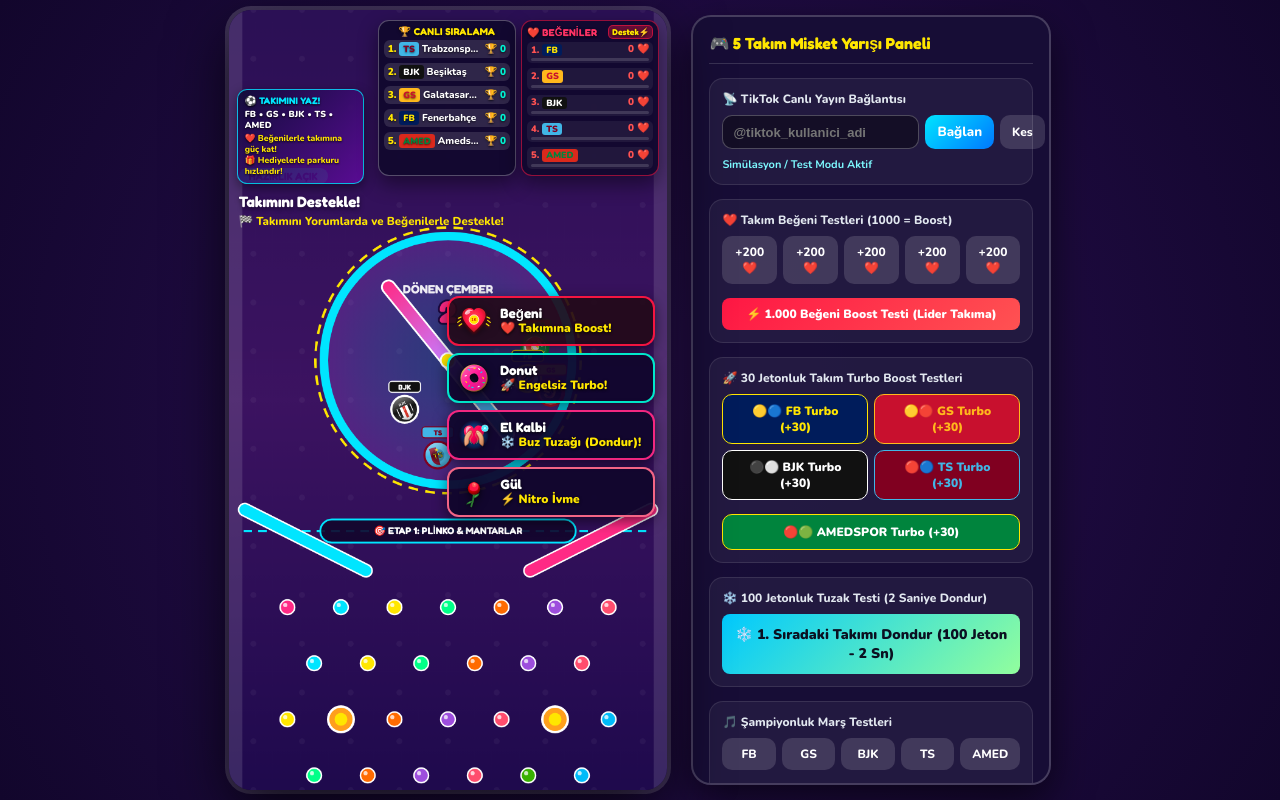
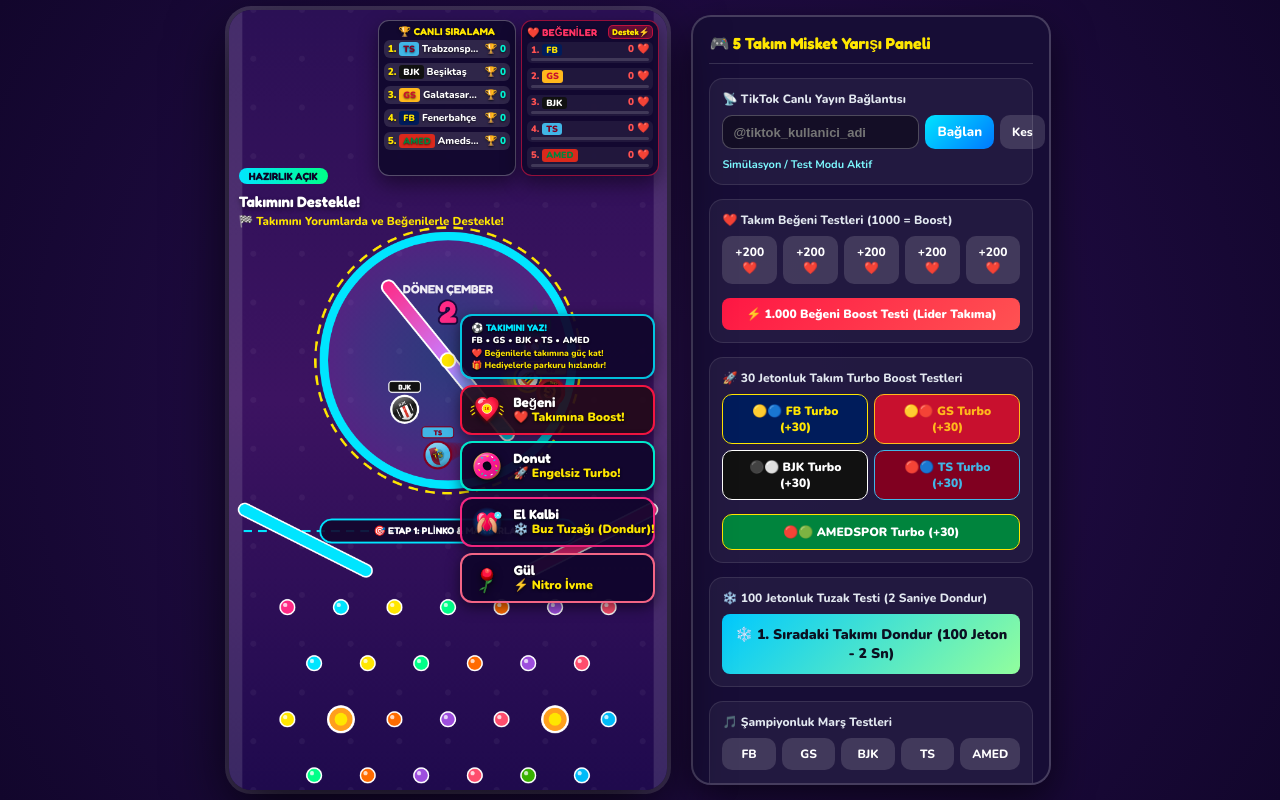
Before and after one commit to justalpay/tiktok-marble-race-takimlar, a website: page public/index.html in a window 1280 px wide. Drawn offline with nearby package versions, Linux system fonts and the light colour scheme; no server answers.

Commit message:
perf & ui: move join box above gift legend, clear top-left for camera, optimize canvas with alpha:false and single-path grid

```diff
--- a/public/game.js
+++ b/public/game.js
@@ -4,7 +4,7 @@
 // ============================================================================
 
 const canvas = document.getElementById('raceCanvas');
-const ctx = canvas.getContext('2d');
+const ctx = canvas.getContext('2d', { alpha: false });
 const W = canvas.width;   // 720
 const H = canvas.height;  // 1280
 
@@ -2041,18 +2041,19 @@ function drawCandyBackground() {
   ctx.fillStyle = grad;
   ctx.fillRect(0, 0, W, H);
 
-  // Neşeli Parlak Polka Noktaları / Grid Deseni (Parallax)
+  // Neşeli Parlak Polka Noktaları / Grid Deseni (Parallax - Tek çağrıda optimize çizim)
   ctx.save();
   ctx.fillStyle = 'rgba(255, 255, 255, 0.045)';
   const spacing = 80;
   const offsetY = -(cameraY * 0.4) % spacing;
+  ctx.beginPath();
   for (let y = offsetY - spacing; y < H + spacing; y += spacing) {
     for (let x = 40; x < W; x += spacing) {
-      ctx.beginPath();
+      ctx.moveTo(x + 5, y);
       ctx.arc(x, y, 5, 0, Math.PI * 2);
-      ctx.fill();
-    }
-  }
+    }
+  }
+  ctx.fill();
   ctx.restore();
 
   // Yan Duvar Şeker Şeritleri
--- a/public/index.html
+++ b/public/index.html
@@ -16,17 +16,8 @@
       <!-- Oyun Canvas'ı (Yüksek çözünürlük 720x1280) -->
       <canvas id="raceCanvas" width="720" height="1280"></canvas>
 
-      <!-- Sol Üst: Yayıncı Kamerası Alanı & Takım Katılım Kutusu -->
-      <div class="hud-top-left">
-        <div class="camera-slot-space"></div>
-        <div class="join-call-box">
-          <div class="join-call-text">
-            <strong>⚽ TAKIMINI YAZ!</strong>
-            <span class="join-teams-sub">FB • GS • BJK • TS • AMED</span>
-            <span id="joinRuleHint">❤️ Beğenilerle takımına güç kat!<br/>🎁 Hediyelerle parkuru hızlandır!</span>
-          </div>
-        </div>
-      </div>
+      <!-- Sol Üst: Sadece Yayıncı Kamerası Alanı (Tamamen Boş ve Temiz) -->
+      <div class="hud-top-left"></div>
 
       <!-- Sağ Üst: Anlık Sıralama & Beğeni Yarışı (Yan Yana, Ortalanmış) -->
       <div class="hud-top-right">
@@ -67,8 +58,17 @@
         </div>
       </div>
 
-      <!-- Sağ Kenar Dikey Hediye Güçleri Şeridi (Sola Çekilmiş & Tam Okunaklı) -->
+      <!-- Sağ Kenar: Takım Seçme & Hediye Güçleri Şeridi -->
       <div class="gift-legend-bar">
+        <!-- Takım Katılım Kutusu (Hediye Galerisinin Üstü) -->
+        <div class="join-call-box">
+          <div class="join-call-text">
+            <strong>⚽ TAKIMINI YAZ!</strong>
+            <span class="join-teams-sub">FB • GS • BJK • TS • AMED</span>
+            <span id="joinRuleHint">❤️ Beğenilerle takımına güç kat!<br/>🎁 Hediyelerle parkuru hızlandır!</span>
+          </div>
+        </div>
+
         <!-- Beğeni Hedefi -->
         <div class="legend-item tier-like">
           <img class="leg-gift-img" src="/images/like_heart.svg" alt="Beğeni" />
--- a/public/style.css
+++ b/public/style.css
@@ -98,28 +98,14 @@ body.obs-mode #controlPanel {
   display: block;
 }
 
-/* SOL ÜST HUD (Kamera Boşluğu ve Altında Takım Katılım Kutusu) */
+/* SOL ÜST HUD (Sadece Yayıncı Kamerası İçin Temiz Alan) */
 .hud-top-left {
   position: absolute;
   top: 10px;
   left: 8px;
-  width: 29%;
-  max-width: 160px;
-  display: flex;
-  flex-direction: column;
-  gap: 4px;
+  width: 160px;
+  pointer-events: none;
   z-index: 20;
-}
-body.obs-mode .hud-top-left {
-  top: 10px;
-  left: 10px;
-  width: 148px;
-}
-
-.camera-slot-space {
-  width: 100%;
-  height: 65px; /* Yayıncının kamerası tam buraya oturur */
-  flex-shrink: 0;
 }
 
 /* Yayın (?obs=1) ekranında izleyicinin ses sürgüsünü görmesine gerek yok; üst alanı ferahlat */
@@ -673,22 +659,23 @@ body.obs-mode .center-banner {
   pointer-events: none;
 }
 
-/* Hediye kutularını sohbet akışından uzak, sağ güvenli çerçeve içine hizala */
+/* Hediye kutularını ve Takımını Yaz kutusunu sağ güvenli alana hizala */
 #stream-stage .gift-legend-bar {
   position: absolute;
   left: auto;
   right: 12px;
-  bottom: 35%; /* TikTok yorum ve buton alanının hemen üstünde okunaklı alan */
+  bottom: 24%; /* Sohbetin üstünde, takım kutusu ve hediyeler birlikte sığsın */
   width: max-content;
+  max-width: 195px;
   display: flex;
   flex-direction: column;
-  gap: 7px;
+  gap: 6px;
   z-index: 19;
   pointer-events: none;
 }
 body.obs-mode #stream-stage .gift-legend-bar {
   right: 18px;
-  bottom: 35%;
+  bottom: 24%;
 }
 
 .legend-item {
@@ -794,11 +781,11 @@ body.obs-mode #stream-stage .gift-legend-bar {
   overflow: hidden;
   display: flex;
   flex-direction: column;
-  background: linear-gradient(135deg, rgba(16, 12, 56, 0.92), rgba(92, 12, 152, 0.92));
-  border: 1.5px solid rgba(0, 229, 255, 0.8);
-  border-radius: 10px;
-  padding: 5px 7px;
-  box-shadow: 0 4px 12px rgba(0,0,0,0.45);
+  background: rgba(16, 6, 44, 0.94);
+  border: 2px solid rgba(0, 229, 255, 0.85);
+  border-radius: 12px;
+  padding: 6px 9px;
+  box-shadow: 0 4px 14px rgba(0,0,0,0.55);
 }
 
 .join-call-icon {
```
